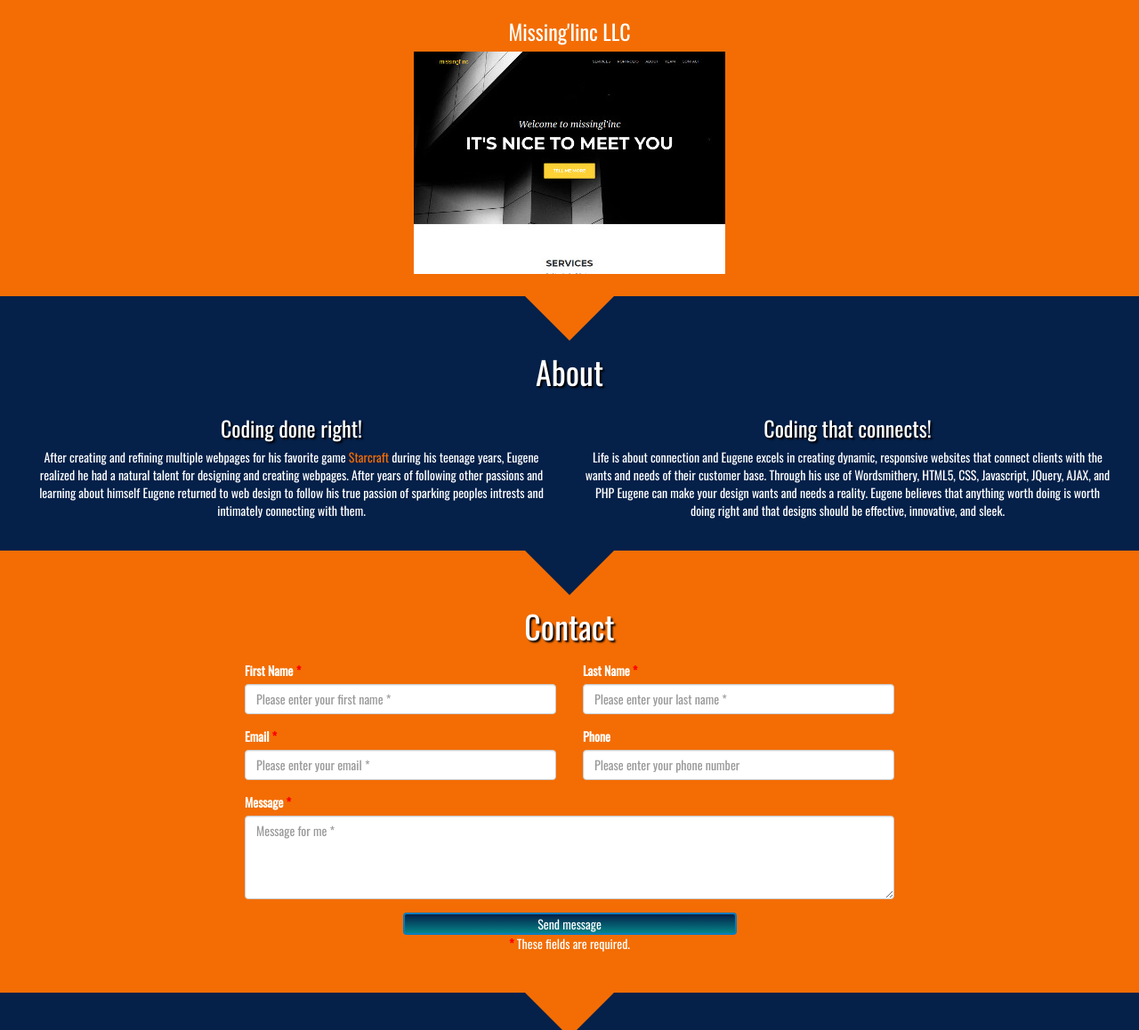
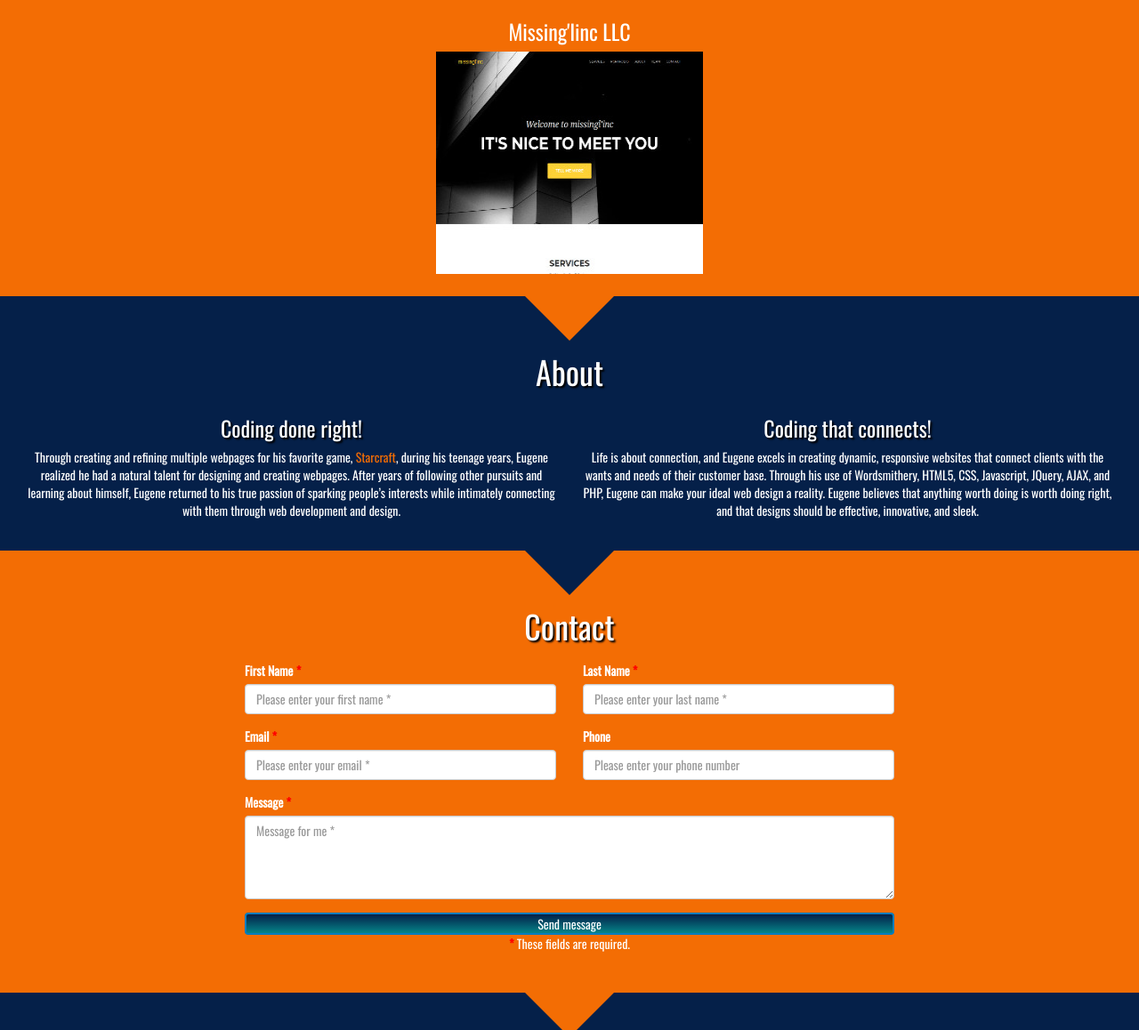
Before and after one commit to EDugan87/edugan87.github.io, a plain HTML site: page index.html in a window 1280 px wide. Shown: the part 591-1749 px from the top of the page at 89% size. Drawn offline with nearby package versions, Linux system fonts and the light colour scheme.

Commit message:
Wordsmithery and Styling

```diff
--- a/css/stylin.css
+++ b/css/stylin.css
@@ -306,7 +306,8 @@ a, a:active, a:visited {
 
 .portfolio-image {
     opacity: 1;
-    width: 3    50px;
+    min-width: 250px;
+    max-width: 300px;
     height: 250px;
 }
 .portfolio-image:hover {
@@ -348,16 +349,17 @@ hr.faded-hr-lt-blue {
 }
 
 input {
-    width: 375px;
+    max-width: 300px;
+    min-width: 100%;
     height: 25px;
 }
-
 .btn-temp {
     color: #fff;
     background-image: linear-gradient(to bottom, #052049 0, #058488 100%);
     background-repeat: repeat-x;
     border: 2px solid #007cbe;
-    padding: 1px 12px !important;
+    padding: 1px 5px !important;
+    max-width: 100%;
 }
 
 .btn-temp:hover {
--- a/index.html
+++ b/index.html
@@ -35,7 +35,7 @@
 
 
 
-    <title>Eugene Codes - (something whitty)</title>
+    <title>Eugene Codes - Conscious Coding Done Right</title>
 </head>
 <body>
     <!-- Remember to wrap it up -->
@@ -116,11 +116,11 @@
 
                     <div class="col-xs-12 col-sm-12 col-md-6 col-lg-6 text-center">
                        <h3 class="ts-title">Coding done right!</h3>
-                        <p>After creating and refining multiple webpages for his favorite game <a href="http://www.starcraft.com/">Starcraft</a> during his teenage years, Eugene realized he had a natural talent for designing and creating webpages. After years of following other passions and learning about himself Eugene returned to web design to follow his true passion  of sparking peoples intrests and intimately connecting with them.</p>
+                        <p>Through creating and refining multiple webpages for his favorite game, <a href="http://www.starcraft.com/" target="_blank">Starcraft</a>, during his teenage years, Eugene realized he had a natural talent for designing and creating webpages. After years of following other pursuits and learning about himself, Eugene returned to his true passion of sparking people’s interests while intimately connecting with them through web development and design.</p>
                     </div>
                     <div class="col-xs-12 col-sm-12 col-md-6 col-lg-6 text-center">
                        <h3 class="ts-title">Coding that connects!</h3>
-                        <p>Life is about connection and Eugene excels in creating dynamic, responsive websites that connect clients with the wants and needs of their customer base. Through his use of Wordsmithery, HTML5, CSS, Javascript, JQuery, AJAX, and PHP Eugene can make your design wants and needs a reality. Eugene believes that anything worth doing is worth doing right and that designs should be effective, innovative, and sleek.</p>
+                        <p>Life is about connection, and Eugene excels in creating dynamic, responsive websites that connect clients with the wants and needs of their customer base. Through his use of Wordsmithery, HTML5, CSS, Javascript, JQuery, AJAX, and PHP, Eugene can make your ideal web design a reality. Eugene believes that anything worth doing is worth doing right, and that designs should be effective, innovative, and sleek.</p>
                     </div>
                 </div>
                  </div>
@@ -174,7 +174,7 @@
                 </div>
             </div>
             <div class="col-md-12 text-center">
-                <input type="submit" class="btn btn-temp btn-send" value="Send message">
+                <input type="submit" class="btn btn-temp" value="Send message">
             </div>
         </div>
         <div class="row">
```
